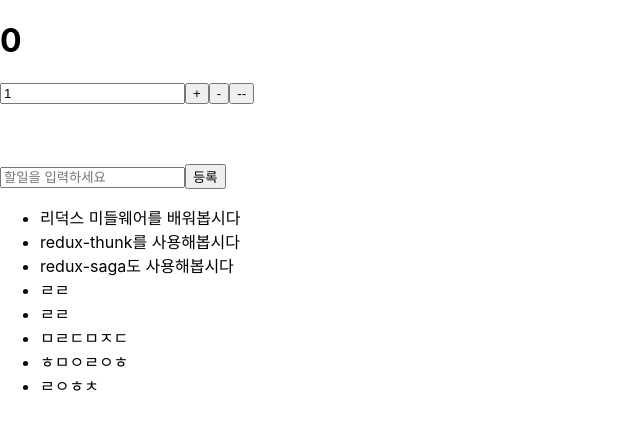
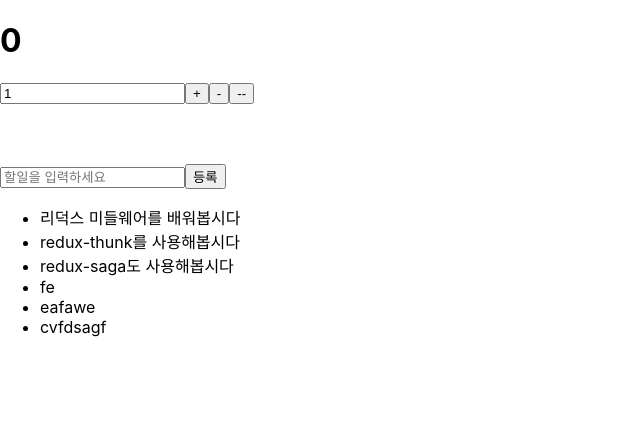
Before and after one commit to parksaneon/react-todo, a React (Create React App) app: page / in a window 1280 px wide. Shown: the top 430 px of the page, without its empty margins (0-640 px from the left). Built offline with nearby package versions, Linux system fonts and the light colour scheme; data requests are answered from the project's data file.

Commit message:
getTodos && addTodo

```diff
--- a/db.json
+++ b/db.json
@@ -17,27 +17,17 @@
     },
     {
       "id": 4,
-      "text": "ㄹㄹ",
+      "text": "fe",
       "done": false
     },
     {
       "id": 5,
-      "text": "ㄹㄹ",
+      "text": "eafawe",
       "done": false
     },
     {
       "id": 6,
-      "text": "ㅁㄹㄷㅁㅈㄷ",
-      "done": false
-    },
-    {
-      "id": 7,
-      "text": "ㅎㅁㅇㄹㅇㅎ",
-      "done": false
-    },
-    {
-      "id": 8,
-      "text": "ㄹㅇㅎㅊ",
+      "text": "cvfdsagf",
       "done": false
     }
   ]
--- a/src/modules/api.js
+++ b/src/modules/api.js
@@ -1,13 +1,13 @@
 import axios from "../../node_modules/axios/index";
 
-// export const getTodosApi = async () => {
-//   const result = await axios.get("/todos");
-//   return result.data;
-// };
-export const AddTodoApi = async (newTodo) => {
+export const getTodosApi = async () => {
+  const result = await axios.get("/todos");
+  return result.data;
+};
+
+export const addTodoApi = async (newTodo) => {
   try {
-    const res = await axios.post("/todos", newTodo);
-    return res.data;
+    await axios.post("/todos", newTodo);
   } catch (error) {
     console.log(error);
   }
--- a/src/modules/todoList.js
+++ b/src/modules/todoList.js
@@ -1,6 +1,6 @@
 import axios from "../../node_modules/axios/index";
 import { call, put, takeEvery } from "redux-saga/effects";
-import { AddTodoApi } from "./api";
+import { getTodosApi, addTodoApi } from "./api";
 
 const tempItem = {
   id: 1,
@@ -60,7 +60,6 @@
     case SUCCESS_TODO_LIST:
       return action.todos;
     case ADD_TODO_LIST:
-      console.log(state, action.todo);
       return state.concat(action.todo);
     case TOGGLE_TODO_ITEM:
       return state.map((todo) =>
@@ -77,8 +76,8 @@
 
 export function* getTodosSaga() {
   try {
-    const res = yield call(axios.get, "/todos");
-    const todos = res.data;
+    // const res = yield call(axios.get, "/todos");
+    const todos = yield call(getTodosApi);
     nextId = todos.length;
     yield put(success(todos));
   } catch (error) {
@@ -88,7 +87,7 @@
 
 export function* addTodosSaga(action) {
   try {
-    yield call(AddTodoApi, action.todo);
+    yield call(addTodoApi, action.todo);
   } catch (error) {
     console.log(error.message);
   }
```
Also changed, not shown: 1 other file (tests, documents, lock files or other folders).
